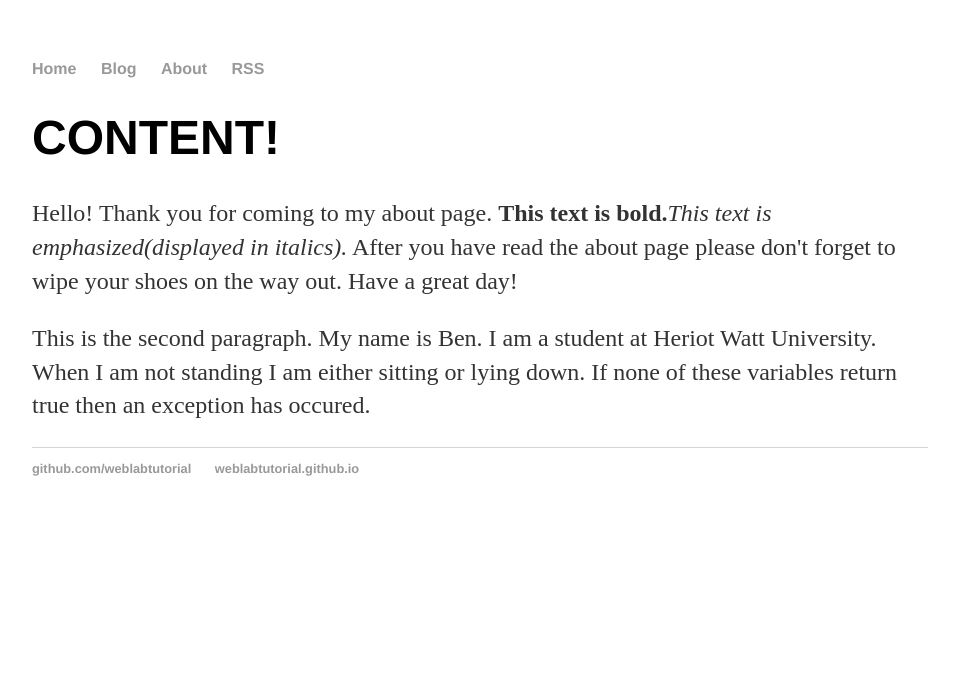
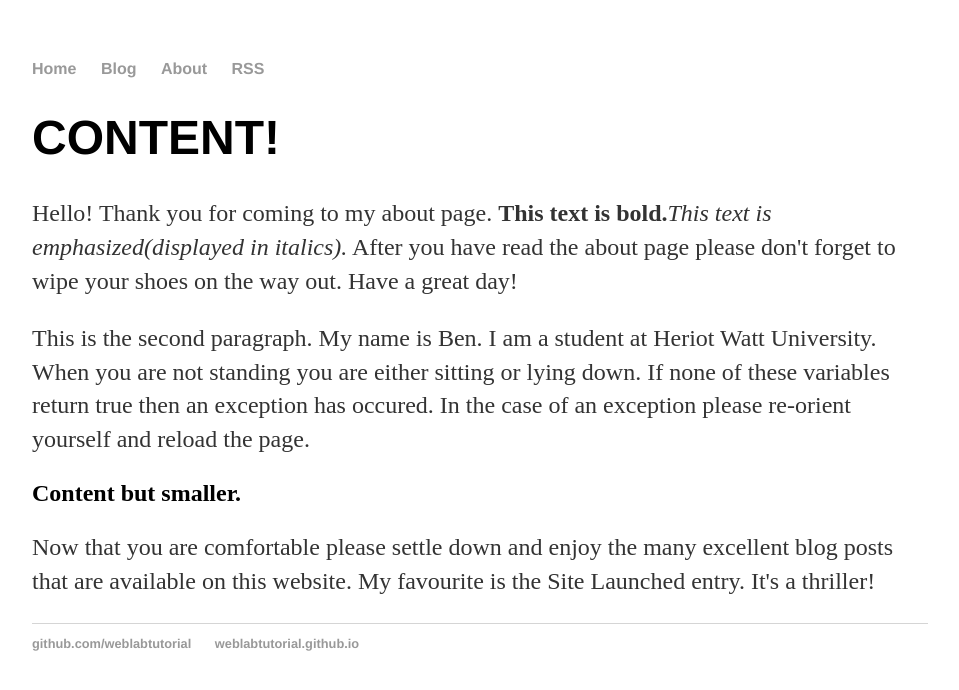
Before and after one commit to BenCoke12/BenCoke12.github.io, a Jekyll site: the page built from about/about.html, in a window 1280 px wide. Shown: the top 690 px of the page, without its empty margins (160-1119 px from the left). Built offline with Jekyll 4.4.1, drawn with Linux system fonts in a browser that asks for light colours.

Commit message:
Update about.html

```diff
--- a/about/about.html
+++ b/about/about.html
@@ -6,6 +6,9 @@ title: About
   <h1>CONTENT!</h1>
   <p>Hello! Thank you for coming to my about page. <b>This text is bold.</b><em>This text is emphasized(displayed in italics).</em> After you have read the about
     page please don't forget to wipe your shoes on the way out. Have a great day!</p>
-  <p>This is the second paragraph. My name is Ben. I am a student at Heriot Watt University. When I am not standing I am either sitting or lying down. If none of these variables
-    return true then an exception has occured.
+  <p>This is the second paragraph. My name is Ben. I am a student at Heriot Watt University. When you are not standing you are either sitting or lying down.
+    If none of these variables return true then an exception has occured. In the case of an exception please re-orient yourself and reload the page.</p>
+  <h2>Content but smaller.</h2>
+  <p>Now that you are comfortable please settle down and enjoy the many excellent blog posts that are available on this website.
+    My favourite is the Site Launched entry. It's a thriller!</p>
 </div>
```
